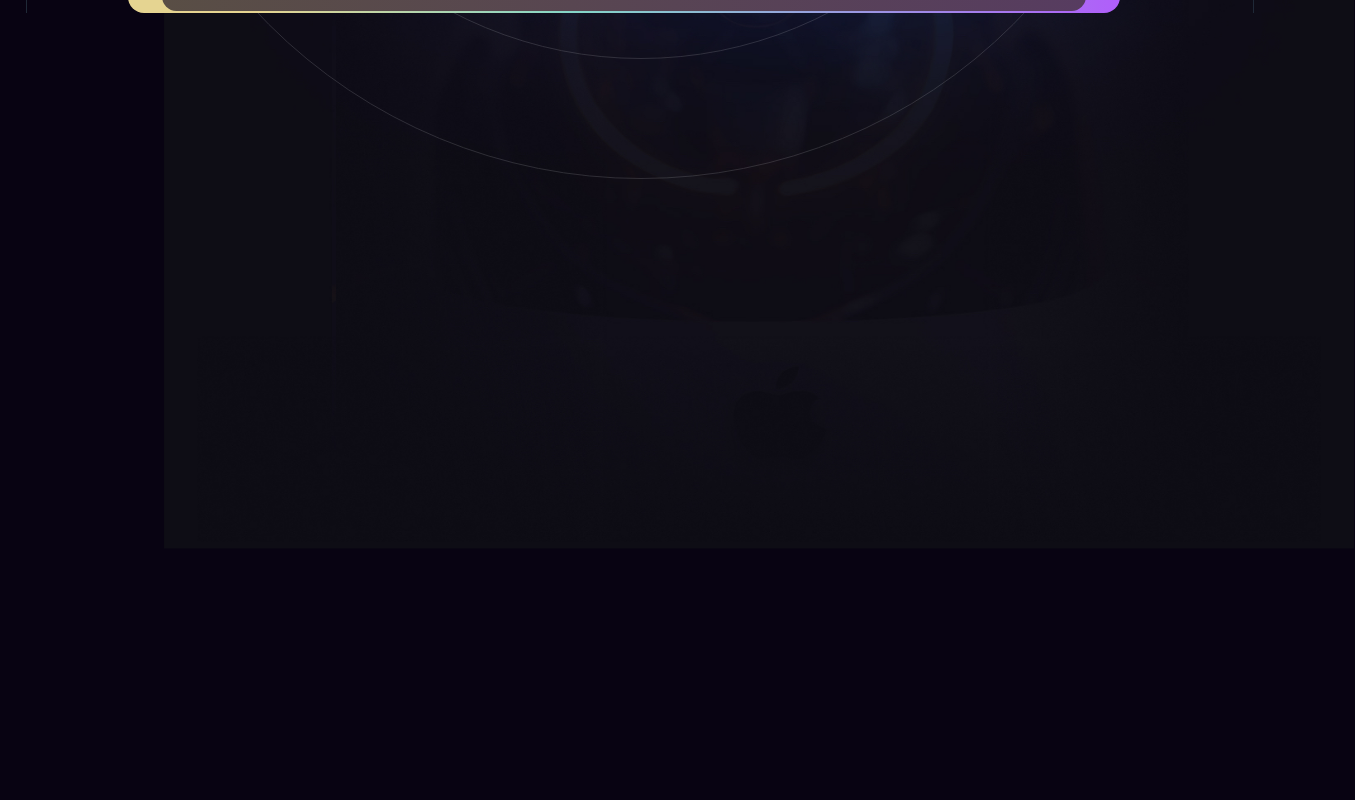
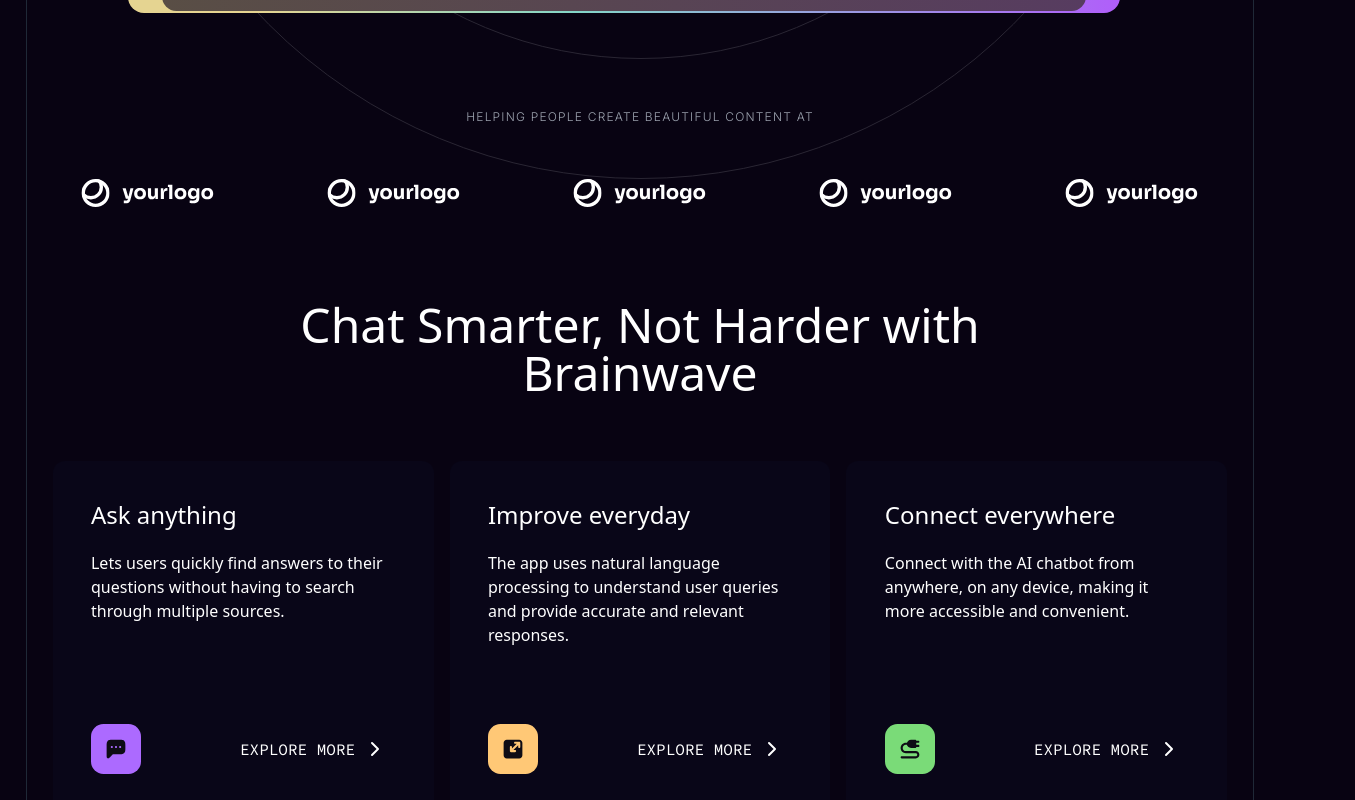
Before and after one commit to radlarabi/brainwave, a Next.js app: page / in a window 1280 px wide. Shown: the part 1060-1860 px from the top of the page, 1355 px wide, since content can reach past the window. Before the commit the page ends 1609 px from the top, so only its background shows below. Built offline with nearby package versions, Linux system fonts and the light colour scheme.

Commit message:
add the features section

```diff
--- a/src/app/globals.css
+++ b/src/app/globals.css
@@ -76,3 +76,9 @@
   stroke-dashoffset: -134;
   stroke-width: 6;
 }
+.underlineBackGround :hover{
+  background-image: url('../assets/benefits/image-2.png');
+  background-repeat: no-repeat;
+  background-size: cover;
+  opacity: .5;
+}
--- a/src/app/page.js
+++ b/src/app/page.js
@@ -1,8 +1,10 @@
 import Hero from "@/components/Hero"
+import Features from "@/components/Features"
 export default function Home() {
   return (
-    <main className="">
+    <main className="px-[18px] md:mx-[2vw] md:border-x border-gray-800">
       <Hero/>
+      <Features/>
     </main>
   );
 }
--- a/src/assets/svg/Arrow.jsx
+++ b/src/assets/svg/Arrow.jsx
@@ -1,6 +1,6 @@
 const Arrow = () => {
   return (
-    <svg className="ml-5 fill-n-1" width="24" height="24">
+    <svg className="ml-5 fill-white" width="24" height="24" style={{fill: "white"}}>
       <path d="M8.293 5.293a1 1 0 0 1 1.414 0l6 6a1 1 0 0 1 0 1.414l-6 6a1 1 0 0 1-1.414-1.414L13.586 12 8.293 6.707a1 1 0 0 1 0-1.414z" />
     </svg>
   );
--- /dev/null
+++ b/src/components/Features.jsx
@@ -0,0 +1,52 @@
+'use client'
+import React, { useState } from 'react'
+import {benefits} from '@/constants'
+import Image from 'next/image'
+import Arrow from '@/assets/svg/Arrow'
+
+const Features = () => {
+    const [isHover, setIsHover] = useState(false)
+    return (
+        <div className='mt-10'>
+            <h2 className='text-white text-3xl md:text-5xl max-w-md lg:max-w-[50rem] lg:text-center mx-auto font-medium mb-12'>
+                Chat Smarter, Not Harder with Brainwave
+            </h2>
+            <div className="grid grid-cols-1 md:grid-cols-2 lg:grid-cols-3 max-w-[80rem] mx-auto">
+                {
+                    benefits.map((item, index) => (
+                        <div
+                            onMouseEnter={() => setIsHover(true)}
+                            onMouseLeave={() => setIsHover(false)}
+                            key={index}
+                            className="text-white flex flex-col min-h-[22rem] md:max-w-[24rem] p-[2.4rem] bg-blue-900/5 my-4 mx-2 rounded-xl hover:bg-blue-900/20 bg-[url('')]"
+                        >
+                            {/* {
+                                isHover &&
+                                <div className='absolute bg-blue-600 w-full h-full'/>
+                            } */}
+                            <h5 className='text-2xl mb-5 '>
+                                {item.title}
+                            </h5>
+                            <p className='font-light'>
+                                {item.text}
+                            </p>
+                            <div className=" mt-auto flex items-center">
+                                <Image
+                                    src={item.iconUrl}
+                                    width={50}
+                                    height={50}
+                                />
+                                <p className=' uppercase ml-auto font-code-pro'>Explore more</p>
+                                <div className="m-2 bg-blue z-50">
+                                    <Arrow/>
+                                </div>
+                            </div>
+                        </div>
+                    ))
+                }
+            </div>
+        </div>
+    )
+}
+
+export default Features
--- a/src/components/Hero.jsx
+++ b/src/components/Hero.jsx
@@ -4,16 +4,11 @@
 import { curve, robot, loading , heroBackground} from '@/assets'
 import Button from './Button'
 import HeroImage from './HeroImage'
-const svgGradiant = () => (
-    <>
-        <svg xmlns="http://www.w3.org/2000/svg" version="1.1"  viewBox="0 0 700 700" width="700" height="700" opacity="0.64">
+import {companyLogos} from '@/constants'
 
-        </svg>
-    </>
-)
 const Hero = () => {
   return (
-    <div className='relative px-[18px] md:mx-[2vw] md:border-x border-gray-800'>
+    <div className='relative '>
         {/* <div className="opacity-20 block overflow-hidden">
             <HamburgerMenu/>
         </div> */}
@@ -21,7 +16,7 @@
             <BackgroundCircles/>
         </div>
 
-        <div className="relative mb-[3.875rem] md:mb-20 lg:mb-[6.25rem] w-full">
+        <div className="relative mb-[3.875rem] md:mb-20 lg:mb-[6.25rem] w-full z-50">
             <div className="text-center flex flex-col justify-center items-center pt-[8rem]  text-white font-sora max-w-[23rem] mx-auto md:max-w-5xl xl:mb-24">
                 <h1 className='lg:text-6xl text-[2.5rem] md:text-[2.75rem] font-semibold mb-6'>
                     Explore the Possibilities of&nbsp;AI&nbsp;Chatting with{" "}
@@ -47,22 +42,6 @@
                     </Button>
                 </div>
             </div>
-        <div className="absolute -translate-y-[30%] translate-x-[10%] -z-50">
-            {/* <svg className='' xmlns="http://www.w3.org/2000/svg" version="1.1" viewBox="0 0 700 700" width="700" height="700" opacity="0.64"><defs><radialGradient id="ffflux-gradient">
-                <stop offset="0%" stop-color="hsl(315, 100%, 72%)"></stop>
-                    <stop offset="100%" stop-color="hsl(203, 80%, 10%)"></stop>
-                    </radialGradient><filter id="ffflux-filter" x="-20%" y="-20%" width="140%" height="140%" filterUnits="objectBoundingBox" primitiveUnits="userSpaceOnUse" color-interpolation-filters="sRGB">
-                <feTurbulence type="fractalNoise" baseFrequency="0.001 0.001" numOctaves="2" seed="33" stitchTiles="stitch" x="0%" y="0%" width="100%" height="100%" result="turbulence"></feTurbulence>
-                <feGaussianBlur stdDeviation="0 0" x="0%" y="0%" width="100%" height="100%" in="turbulence" edgeMode="duplicate" result="blur"></feGaussianBlur>
-                <feBlend mode="color-burn" x="0%" y="0%" width="100%" height="100%" in="SourceGraphic" in2="blur" result="blend"></feBlend>
-
-                </filter></defs><rect width="700" height="700" fill="url(#ffflux-gradient)" filter="url(#ffflux-filter)"></rect></svg> */}
-                <Image
-                    src={heroBackground}
-                    width={1440}
-                    height={1800}
-                />
-        </div>
         </div>
         <HeroImage/>
         <div className="hidden absolute md:block left-1/2 top-[40rem] w-fit aspect-square border  rounded-full opacity-15">
@@ -71,7 +50,25 @@
             <div className='absolute top-1/2 left-1/2 w-[26.875rem] md:w-[30.875rem]  xl:w-[40.875rem] aspect-square border   rounded-full -translate-x-1/2 -translate-y-1/2'/>
             <div className='absolute top-1/2 left-1/2 w-[16.875rem] md:w-[16.875rem]  xl:w-[26.875rem] aspect-square border   rounded-full -translate-x-1/2 -translate-y-1/2'/>
         </div>
+        <div className="mt-20 hidden lg:block">
+            <h5 className='text-gray-400 font-inter font-light text-xs text-center tracking-widest uppercase'>
+                Helping people create beautiful content at
+            </h5>
+            <ul className='flex gap-20 lg:gap-28 justify-center items-center h-[8.5rem]'>
+                {
+                    companyLogos.map((item, index) => (
+                        <li key={index} className=''>
+                            <Image
+                                src={item}
+                                width={134}
+                                height={28}
+                            />
+                        </li>
+                    ))
+                }
+            </ul>
 
+        </div>
     </div>
   )
 }
--- a/src/components/HeroImage.jsx
+++ b/src/components/HeroImage.jsx
@@ -1,5 +1,6 @@
 import React from 'react'
-import { curve, robot, loading } from '@/assets'
+import { curve, robot, loading, gradient } from '@/assets'
+import name from '../assets/hero/name.jpg'
 import Image from 'next/image'
 const HeroImage = () => {
   return (
```
Also changed, not shown: src/assets/hero/name.jpg (added), src/assets/svg/underlineBg.svg (added).
